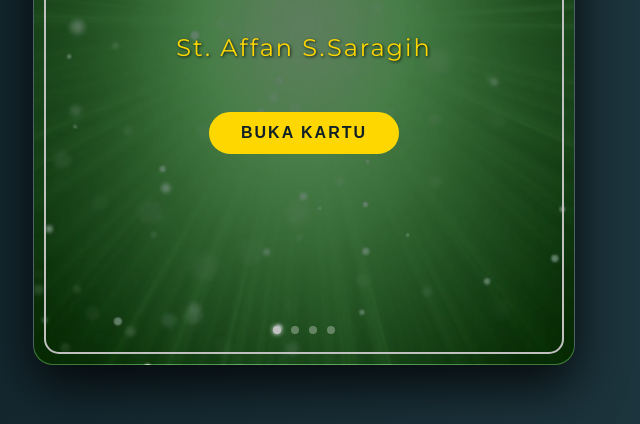
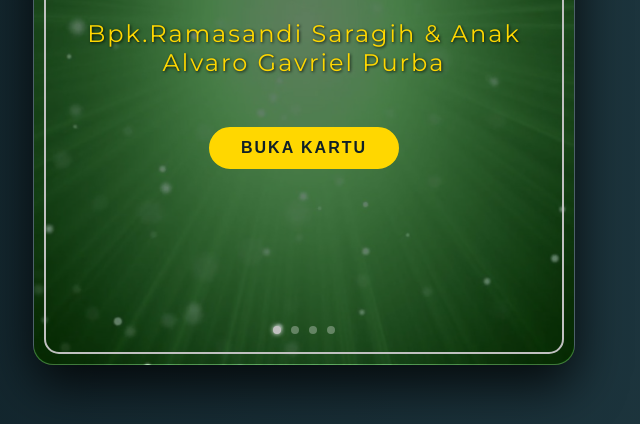
Before and after one commit to jcmilestravelindo-creator/birthdaycard, a plain HTML site: page index.html in a window 1280 px wide. Shown: the part 376-800 px from the top of the page, without its empty margins (336-976 px from the left). Drawn offline with Linux system fonts and the light colour scheme; a web font is replaced by a local one.

Commit message:
Add files via upload

```diff
--- a/index.html
+++ b/index.html
@@ -257,8 +257,8 @@
 
     <script>
         const config = {
-            nama: "St. Affan S.Saragih",
-            umur: "A new age, a thankful heart",
+            nama: "Bpk.Ramasandi Saragih & Anak Alvaro Gavriel Purba",
+            umur: "Cheers to another year of life and blessings",
             pengirim: "St. Robert Manihuruk"
         };
 
```
